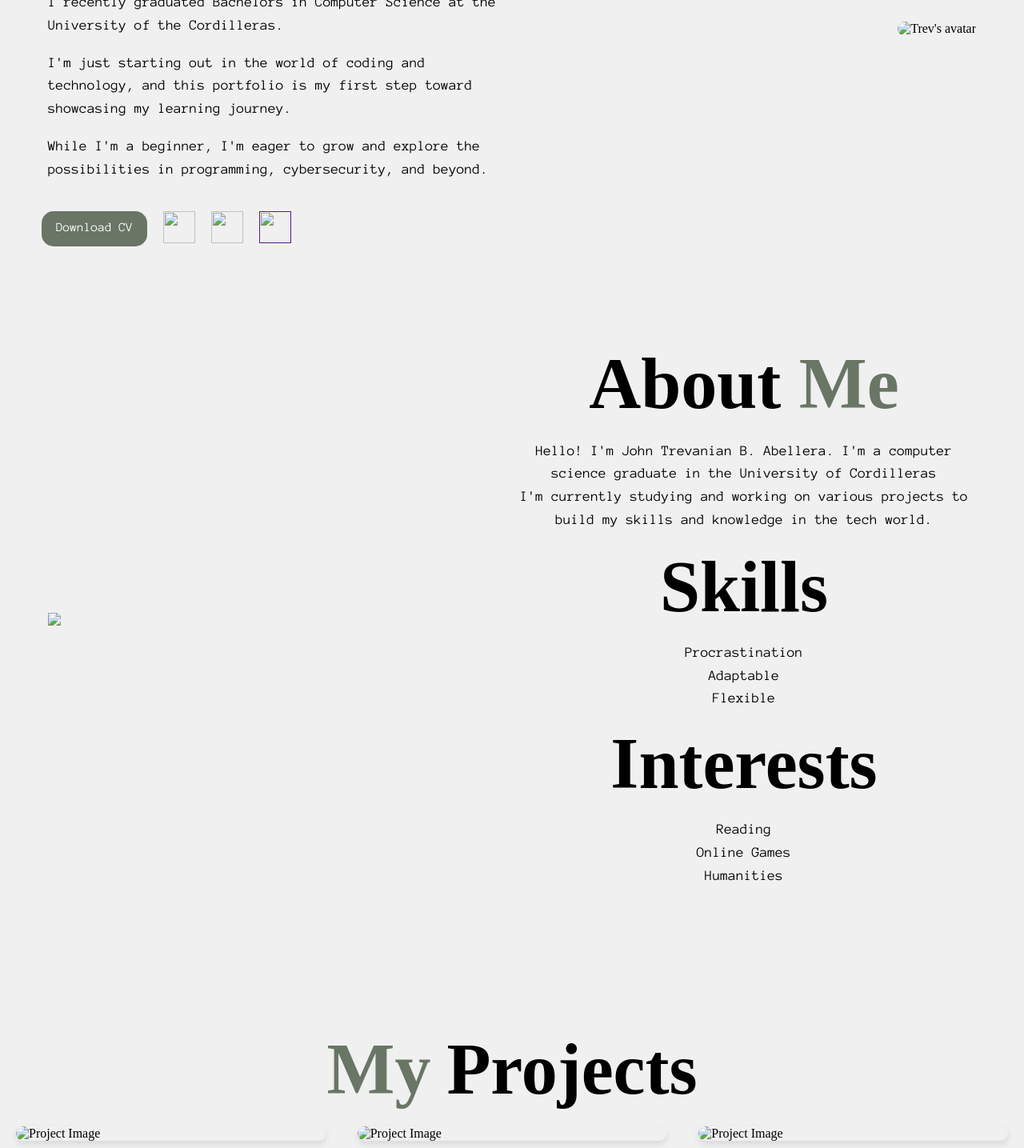
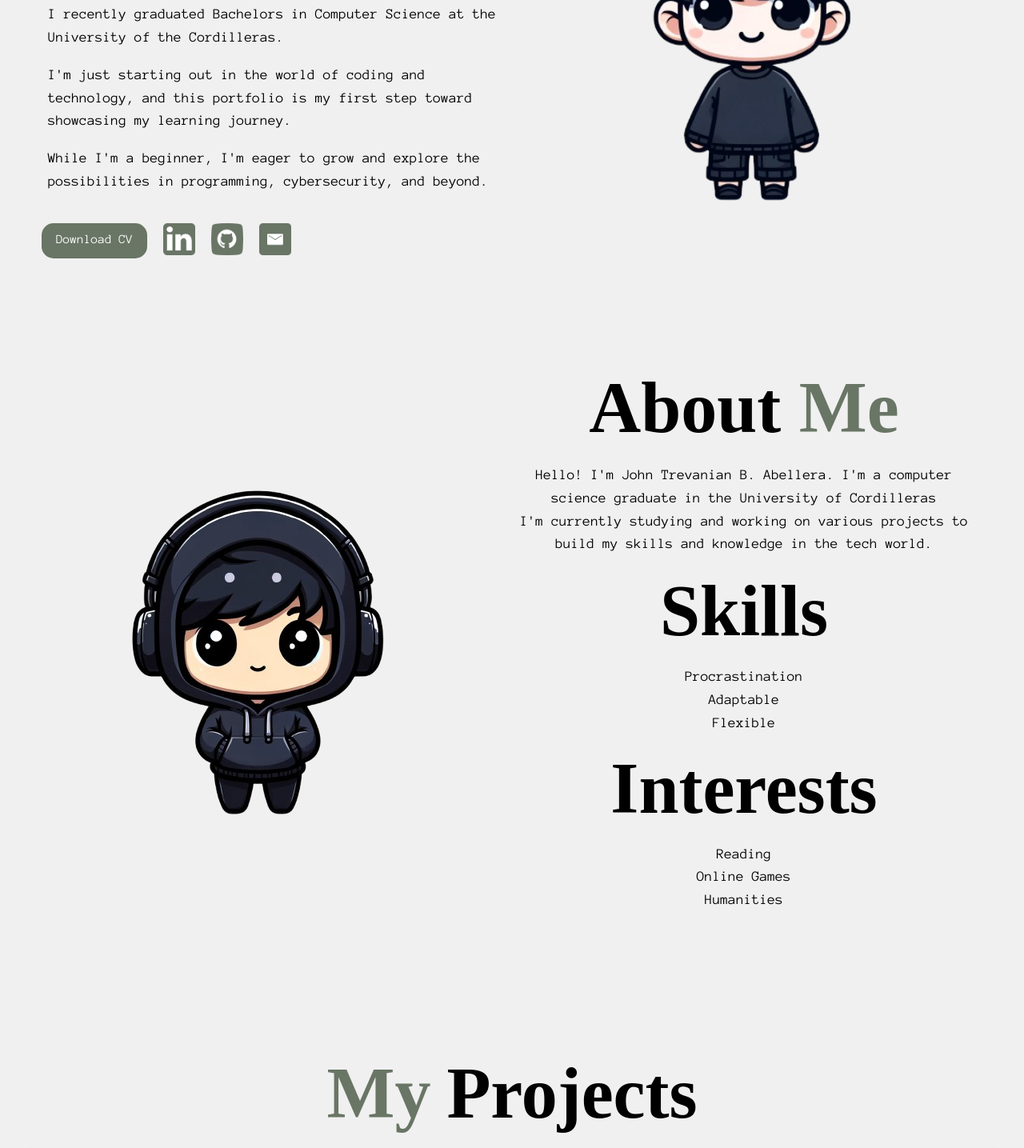
Before and after one commit to treb29/OnlinePortfolio-2, a plain HTML site: page index.html in a window 1280 px wide. Shown: the part 396-1831 px from the top of the page at 80% size. Drawn offline with Linux system fonts and the light colour scheme; a web font is replaced by a local one.

Commit message:
Update index.html

```diff
--- a/index.html
+++ b/index.html
@@ -85,26 +85,26 @@
                 <div class="cv-social-icons">
                     <a href="John_CV.pdf" download class="btn"></a>
                     <a id="linkedin" href="www.linkedin.com/in/john-trevanian-abellera-2aa14829b" target="_blank">
-                        <img src="./images/linkedin-light.png">
+                        <img src="./assets/linkedin-light.png">
                     </a>
                     <a id="github" href="https://github.com/treb29" target="_blank">
-                        <img src="./images/github-light.png">
+                        <img src="./assets/github-light.png">
                     </a>
                     <a id="email" href="" target="_blank">
-                        <img src="./images/email-light.png">
+                        <img src="./assets/email-light.png">
                     </a>
                 </div>
             </div>
 
             <div class="image">
-                <img src="/images/avatar.png" alt="Trev's avatar"/>
+                <img src="/assets/avatar.png" alt="Trev's avatar"/>
             </div>
 
         </div>
     </section>
 
     <button id="dark-mode-toggle">
-        <img src="/images/toggle-light.png"/>
+        <img src="/assets/toggle-light.png"/>
     </button>
 
     <script>
@@ -129,7 +129,7 @@
         <div class="about-content">
 
             <div class="about-image">
-                <img src="/images/about-image.png"/>
+                <img src="/assets/about-image.png"/>
             </div>
 
             <div class="about-text">
@@ -157,7 +157,7 @@
         <h2 class="project-section-title"><span>My</span>Projects</h2>
         <div class="grid">
             <div class="card">
-                <img src="images/project1.jpg" alt="Project Image" class="project-image">
+                <img src="assets/project1.jpg" alt="Project Image" class="project-image">
                 <div class="overlay">
                     <div class="card-text">
                         <h3>Project Title</h3>
@@ -168,7 +168,7 @@
             </div>
 
             <div class="card">
-                <img src="images/project2.jpg" alt="Project Image" class="project-image">
+                <img src="assets/project2.jpg" alt="Project Image" class="project-image">
                 <div class="overlay">
                     <div class="card-text">
                         <h3>Project Title</h3>
@@ -179,7 +179,7 @@
             </div>
 
             <div class="card">
-                <img src="images/project3.jpg" alt="Project Image" class="project-image">
+                <img src="assets/project3.jpg" alt="Project Image" class="project-image">
                 <div class="overlay">
                     <div class="card-text">
                         <h3>Project Title</h3>
```
